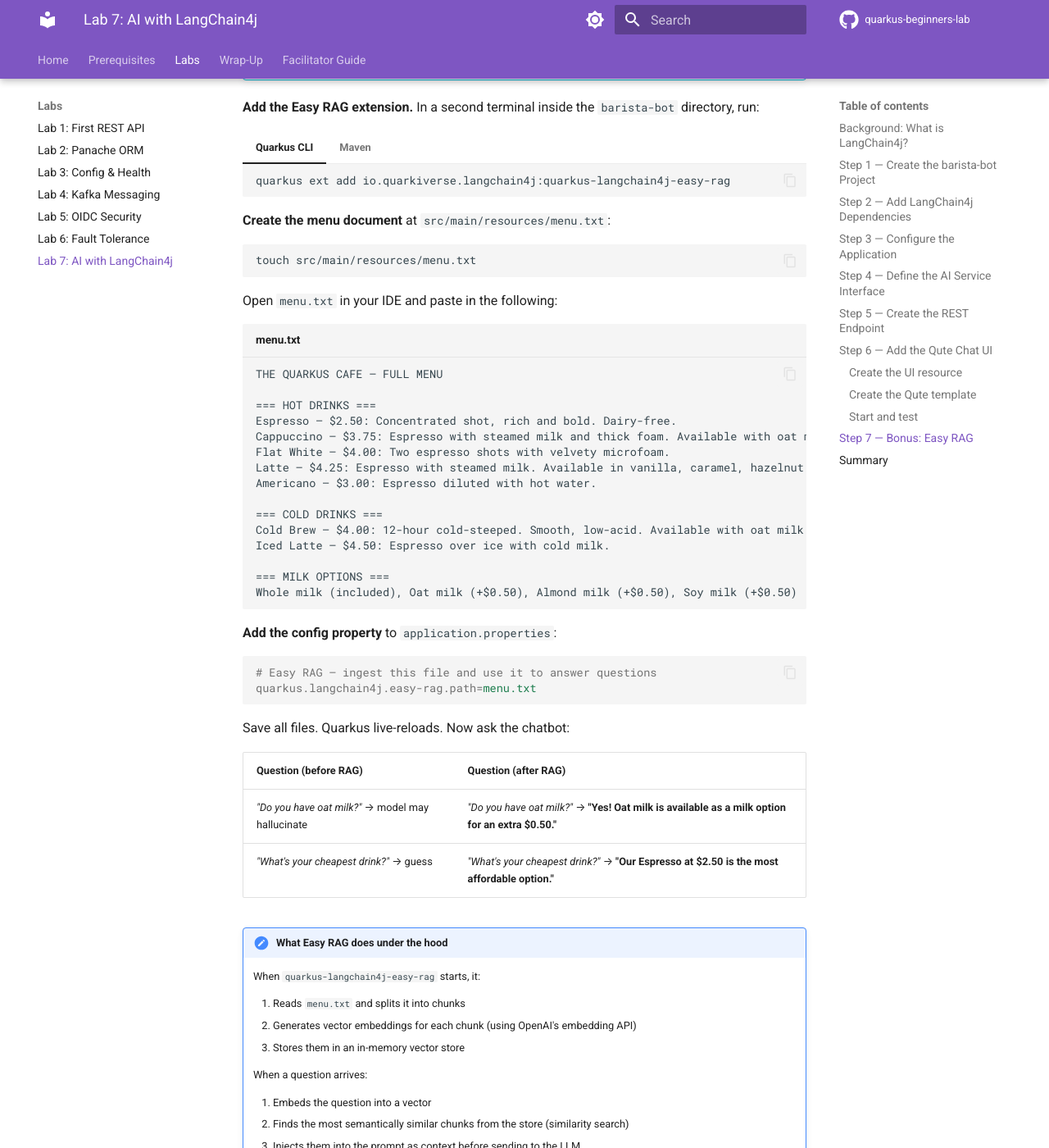
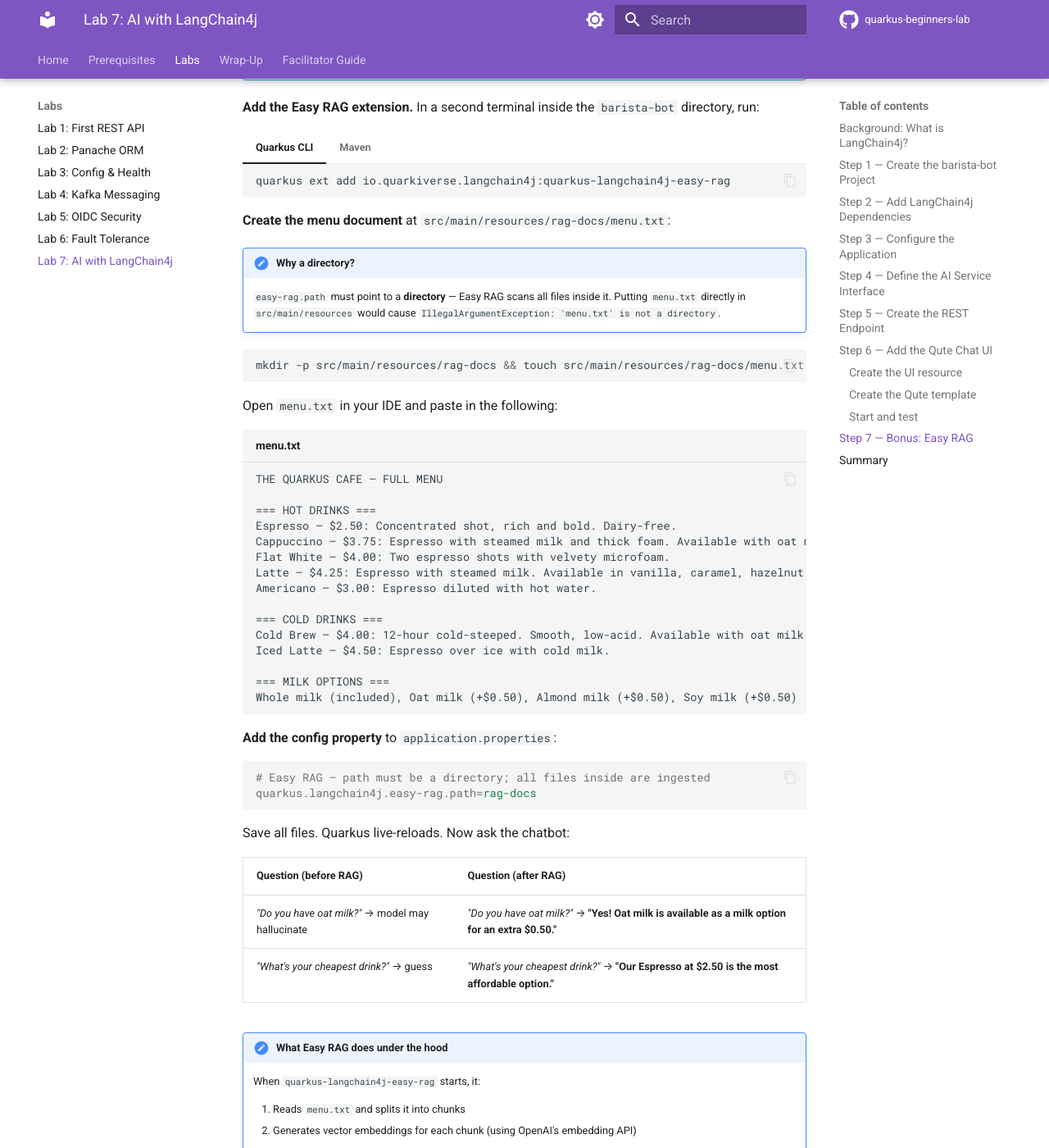
Before and after one commit to learn-quarkus/quarkus-beginners-lab, an MkDocs documentation site: the page built from docs/lab7-langchain4j.md, in a window 1280 px wide and 1400 px high, scrolled down 7564 px. Shown: the whole window at 82% size. Built offline with MkDocs 1.6.1 and Material for MkDocs 9.7.7, drawn with Linux system fonts in a browser that asks for light colours; comment, search, counter and statistics services are not loaded.

Commit message:
fix: easy-rag.path must be a directory, not a file
Move menu.txt to src/main/resources/rag-docs/ and point easy-rag.path
at the directory. Passing a file path directly throws:
  IllegalArgumentException: 'menu.txt' is not a directory

Changes:
- solution-with-rag: move menu.txt -> rag-docs/menu.txt
- solution-with-rag: application.properties easy-rag.path=rag-docs
- lab7 doc: update mkdir+touch command, config snippet, add explanatory note

````diff
--- a/docs/lab7-langchain4j.md
+++ b/docs/lab7-langchain4j.md
@@ -394,10 +394,13 @@
     ./mvnw quarkus:add-extension -Dextensions="io.quarkiverse.langchain4j:quarkus-langchain4j-easy-rag"
     ```
 
-**Create the menu document** at `src/main/resources/menu.txt`:
+**Create the menu document** at `src/main/resources/rag-docs/menu.txt`:
+
+!!! note "Why a directory?"
+    `easy-rag.path` must point to a **directory** — Easy RAG scans all files inside it. Putting `menu.txt` directly in `src/main/resources` would cause `IllegalArgumentException: 'menu.txt' is not a directory`.
 
 ```bash
-touch src/main/resources/menu.txt
+mkdir -p src/main/resources/rag-docs && touch src/main/resources/rag-docs/menu.txt
 ```
 
 Open `menu.txt` in your IDE and paste in the following:
@@ -423,8 +426,8 @@
 **Add the config property** to `application.properties`:
 
 ```properties
-# Easy RAG — ingest this file and use it to answer questions
-quarkus.langchain4j.easy-rag.path=menu.txt
+# Easy RAG — path must be a directory; all files inside are ingested
+quarkus.langchain4j.easy-rag.path=rag-docs
 ```
 
 Save all files. Quarkus live-reloads. Now ask the chatbot:
````
Also changed, not shown: 2 other files.
